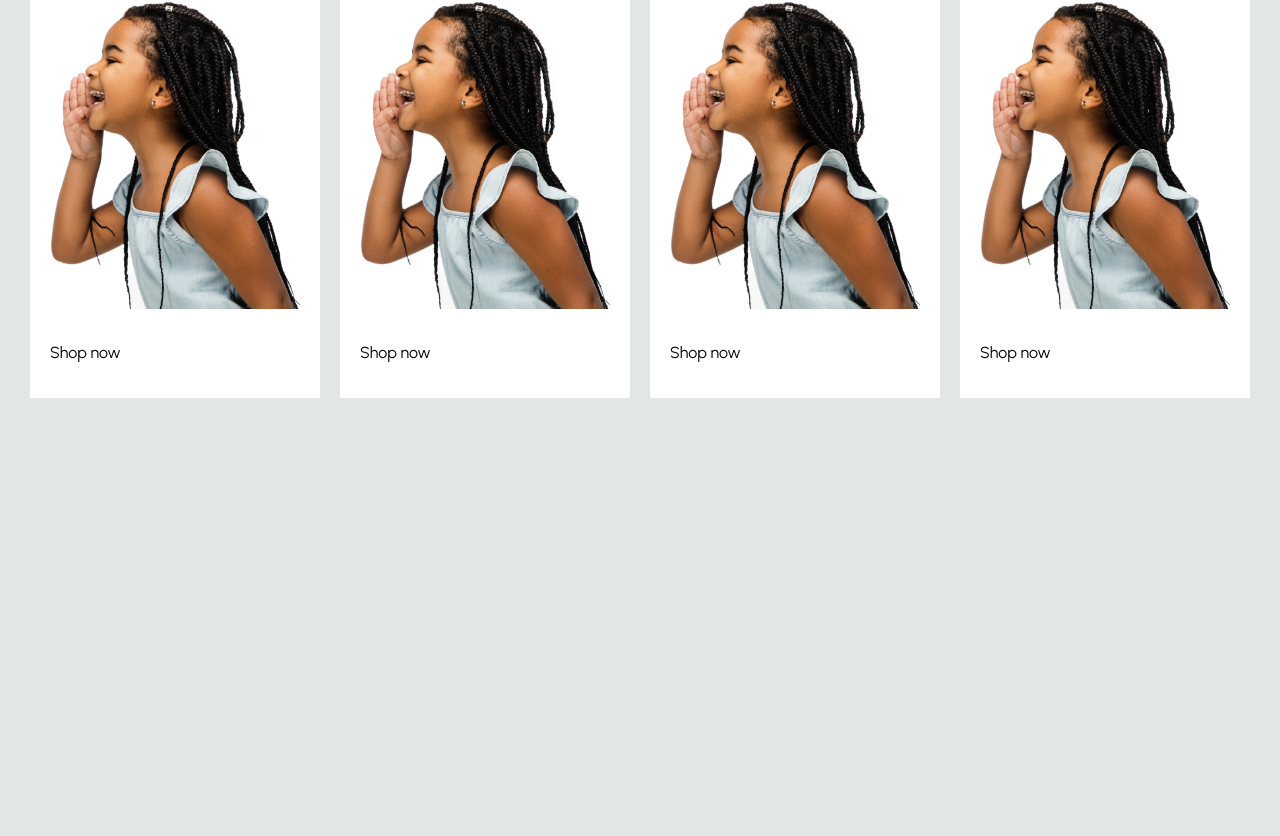
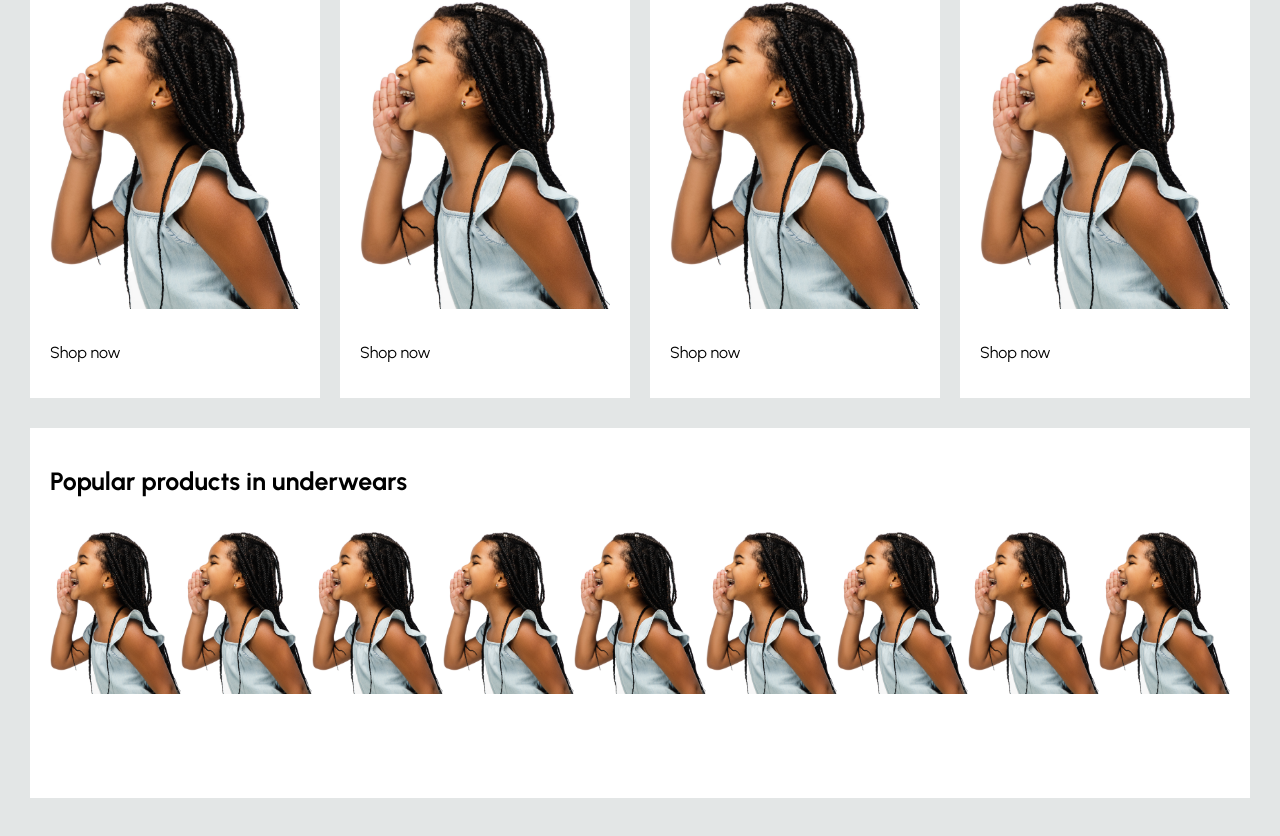
Before and after one commit to Lims-Paces/ira-shop, a React (Create React App) app: page / in a window 1280 px wide. Shown: the part 1067-1903 px from the top of the page. Before the commit the page ends 1495 px from the top, so only its background shows below. Built offline with nearby package versions, Linux system fonts and the light colour scheme.

Commit message:
added popular products section

```diff
--- a/src/components/Categories.js
+++ b/src/components/Categories.js
@@ -14,7 +14,7 @@ const Categories = (props) => {
   return (
     <Container>
       {categories.map((item) => (
-        <CategoryItem item={item} />
+        <CategoryItem item={item} key={item.id} />
       ))}
     </Container>
   );
--- a/src/components/CategoryItem.js
+++ b/src/components/CategoryItem.js
@@ -2,7 +2,6 @@ import React from "react";
 import styled from "styled-components";
 
 const Container = styled.div`
-  color: black;
   background-color: white;
   /* flex: 1; */
   margin: 10px;
--- /dev/null
+++ b/src/components/Product.js
@@ -0,0 +1,29 @@
+import React from "react";
+import styled from "styled-components";
+
+const Container = styled.div`
+  height: 0%;
+`;
+
+const Anchor = styled.a`
+  cursor: pointer;
+`;
+
+const Image = styled.img`
+  width: 100%;
+  height: 100%;
+  object-fit: cover;
+  margin-bottom: 30px;
+`;
+
+const Product = ({ item }) => {
+  return (
+    <Container>
+      <Anchor>
+        <Image src={item.img} />
+      </Anchor>
+    </Container>
+  );
+};
+
+export default Product;
--- /dev/null
+++ b/src/components/Products.js
@@ -0,0 +1,35 @@
+import React from "react";
+import styled from "styled-components";
+import { popularProducts } from "../data";
+import Product from "./Product";
+
+const Container = styled.div`
+  background-color: white;
+  height: 45vh;
+  padding: 5px 20px;
+  margin: 0 30px 50px 30px;
+`;
+
+const Wrapper = styled.div`
+  display: flex;
+`;
+
+const Title = styled.h4`
+  font-size: 25px;
+  margin-bottom: 20px;
+`;
+
+const Products = (props) => {
+  return (
+    <Container>
+      <Title>Popular products in underwears</Title>
+      <Wrapper>
+        {popularProducts.map((item) => (
+          <Product item={item} key={item.id} />
+        ))}
+      </Wrapper>
+    </Container>
+  );
+};
+
+export default Products;
--- a/src/components/Slider.js
+++ b/src/components/Slider.js
@@ -94,7 +94,7 @@ const Slider = () => {
     <Container>
       <Wrapper slideIndex={slideIndex}>
         {sliderItems.map((sliderItem) => (
-          <Slide bg="slide1">
+          <Slide key={sliderItem.id} bg="slide1">
             <ImgContainer>
               <InfoContainer>
                 <Title>{sliderItem.title}</Title>
--- a/src/data.js
+++ b/src/data.js
@@ -10,13 +10,13 @@ export const sliderItems = [
     desc: "LET YOUR LINGERIES LINGER! 20% OFF FOR NEw ARRIVALS.",
   },
   {
-    id: 1,
+    id: 2,
     image: linger,
     title: "LINGERIES DEALS",
     desc: "LET YOUR LINGERIES LINGER! 20% OFF FOR NEw ARRIVALS.",
   },
   {
-    id: 1,
+    id: 3,
     image: thrift,
     alt: "thrift",
     title: "THRIFT DEALS",
@@ -31,57 +31,57 @@ export const categories = [
     title: "Thrifts",
   },
   {
-    id: 1,
+    id: 2,
     img: thrift,
     title: "Male underwears",
   },
   {
-    id: 1,
+    id: 3,
     img: thrift,
     title: "Female underwears",
   },
   {
-    id: 1,
+    id: 4,
     img: thrift,
     title: "Duvet",
   },
 ];
 
-export const product = [
+export const popularProducts = [
   {
     id: 1,
     img: thrift,
   },
   {
-    id: 1,
+    id: 2,
     img: thrift,
   },
   {
-    id: 1,
+    id: 3,
     img: thrift,
   },
   {
-    id: 1,
+    id: 4,
     img: thrift,
   },
   {
-    id: 1,
+    id: 5,
     img: thrift,
   },
   {
-    id: 1,
+    id: 6,
     img: thrift,
   },
   {
-    id: 1,
+    id: 7,
     img: thrift,
   },
   {
-    id: 1,
+    id: 8,
     img: thrift,
   },
   {
-    id: 1,
+    id: 9,
     img: thrift,
   },
 ];
--- a/src/pages/Home.js
+++ b/src/pages/Home.js
@@ -2,6 +2,7 @@ import React from "react";
 import Announcement from "../components/Announcement";
 import Categories from "../components/Categories";
 import Navbar from "../components/Navbar";
+import Products from "../components/Products";
 import Slider from "../components/Slider";
 
 const Home = () => {
@@ -11,6 +12,7 @@ const Home = () => {
       <Navbar />
       <Slider />
       <Categories />
+      <Products />
     </div>
   );
 };
```
Also changed, not shown: src/components/Newsletter.js (added, +10 -0 lines).
